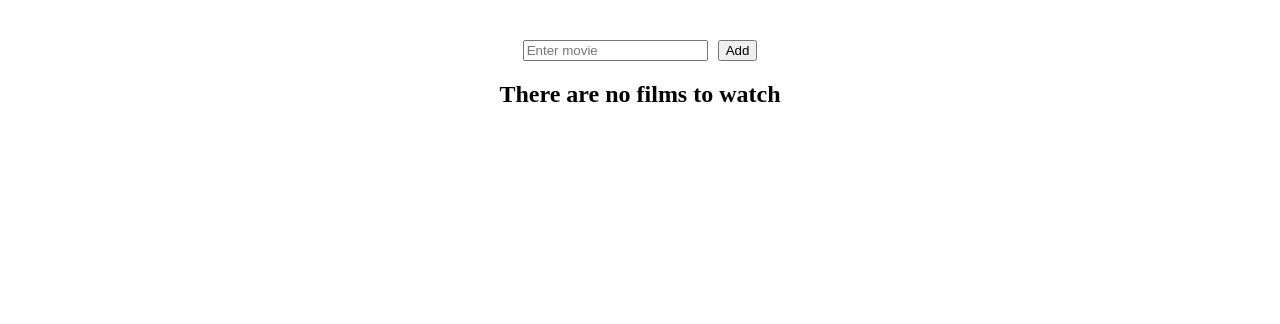
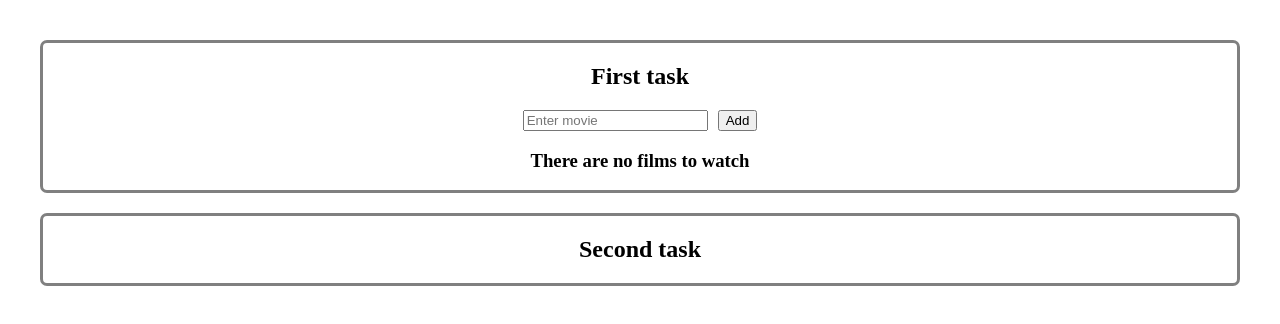
Before and after one commit to AntonForikov/homework59, a React (Vite) app: page / in a window 1280 px wide. Shown: the top 324 px of the page. Built offline with nearby package versions, Linux system fonts and the light colour scheme.

Commit message:
Add taskDivs and styles for it

```diff
--- a/src/App.css
+++ b/src/App.css
@@ -4,3 +4,10 @@
   padding: 2rem;
   text-align: center;
 }
+
+.tasksDiv {
+  border: 3px solid grey;
+  border-radius: 7px;
+  padding: 0 10px;
+  margin-bottom: 20px;
+}
--- a/src/App.tsx
+++ b/src/App.tsx
@@ -1,4 +1,4 @@
-import { useState } from 'react';
+import {useState} from 'react';
 import './App.css';
 import AddMovie from "./Components/AddMovie/AddMovie";
 import {Movie} from "./types";
@@ -28,8 +28,15 @@ function App() {
 
     return (
         <>
-      <AddMovie handleAddMovie={addMovie} />
-        <MovieList movies={movies} handleDeleteMovie={deleteMovie} handleEditMovie={editMovie} />
+            <div className="tasksDiv">
+                <h2>First task</h2>
+                <AddMovie handleAddMovie={addMovie}/>
+                <MovieList movies={movies} handleDeleteMovie={deleteMovie} handleEditMovie={editMovie}/>
+            </div>
+            <div className="tasksDiv">
+                <h2>Second task</h2>
+            </div>
+
         </>
     );
 }
--- a/src/Components/MovieList/MovieList.tsx
+++ b/src/Components/MovieList/MovieList.tsx
@@ -12,7 +12,7 @@ const MovieList: React.FC<Props> = ({movies, handleDeleteMovie, handleEditMovie}
     return <>
         {movies.length ?
             <>
-                <h2>To watch list:</h2>
+                <h3>To watch list:</h3>
                 {movies.map((movie) => (
                     <MovieListItem
                         key={movie.id}
@@ -22,7 +22,7 @@ const MovieList: React.FC<Props> = ({movies, handleDeleteMovie, handleEditMovie}
                     />
                 ))}
             </> :
-            <h2>There are no films to watch</h2>
+            <h3>There are no films to watch</h3>
         }
     </>;
 };
```
Lines whose indentation alone changed are shown as unchanged.
